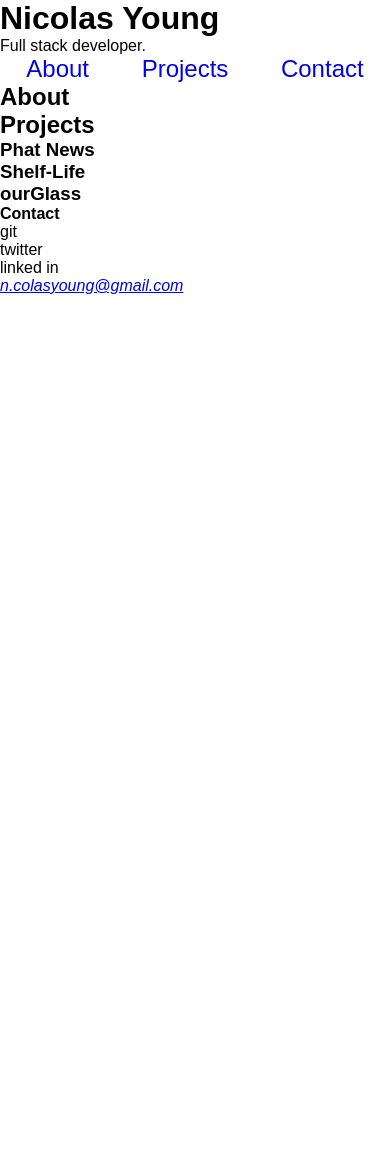
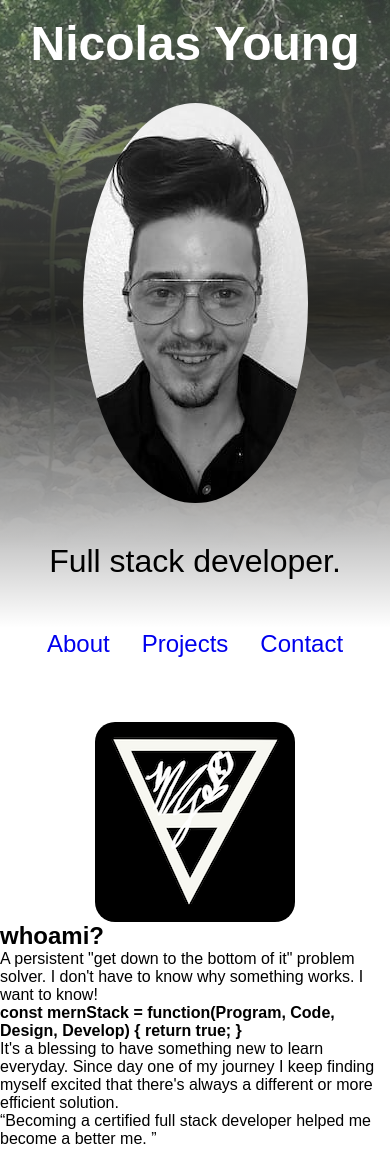
Before and after one commit to bodashii/potential-waddle, a plain HTML site: page index.html in a window 390 px wide. Shown: the top 1150 px of the page. Before the commit the page ends 844 px from the top, so only its background shows below. Drawn offline with Linux system fonts and the light colour scheme.

Commit message:
updated hero style, added multiple images for responsiveness, fixed load performance per google lighthouse, added about section content

```diff
--- a/index.html
+++ b/index.html
@@ -1,16 +1,29 @@
 <!DOCTYPE html>
 <html lang="en">
   <head>
-    <meta charset="UTF-8">
-    <meta http-equiv="X-UA-Compatible" content="IE=edge">
-    <meta name="viewport" content="width=device-width, initial-scale=1.0">
-    <meta name="description" content="Nicolas Young's Full Stack Web Developer Portfolio">
+    <meta charset="UTF-8" />
+    <meta http-equiv="X-UA-Compatible" content="IE=edge" />
+    <meta name="viewport" content="width=device-width, initial-scale=1.0" />
+    <meta
+      name="description"
+      content="Nicolas Young's Full Stack Web Developer Portfolio"
+    />
     <link rel="stylesheet" href="./style.css" />
+    <link rel="icon" type="image/x-icon" href="images/favicon.ico" />
     <title>Nicolas Young - Full Stack Dev</title>
   </head>
   <body>
+    <section class="hero">
+      <header>
         <h1>Nicolas Young</h1>
+        <picture>
+          <source media="(min-width:400px)" srcset="/images/himg-sm.webp" />
+          <source media="(max-width:600px)" srcset="/images/himg-lg.webp" />
+          <img  src="/images/himg.webp" alt="Nicolas Young" width="auto" />
+        </picture>
         <p>Full stack developer.</p>
+      </header>
+    </section>
 
     <nav>
       <ul>
@@ -20,9 +33,28 @@
       </ul>
     </nav>
 
+    <div id="content"></div>
+
+
+    <img height="200" width="200" id="logo" alt="logo" src="/images/logo.webp" />
     <main>
       <section id="about">
-            <h2>About</h2>
+        <h2>whoami?</h2>
+        <p>
+          A persistent "get down to the bottom of it" problem solver.
+          I don't have to know why something works. I want to know!
+        </p>
+        <p>
+          <b>const mernStack = function(Program, Code, Design, Develop) { return true; }</b>
+        </p>
+        <p>
+          It's a blessing to have something new to learn everyday. Since day
+          one of my journey I keep finding myself excited that there's always
+          a different or more efficient solution.
+        </p>
+        <q>Becoming a certified full stack developer helped me become a better
+          me.
+        </q>
       </section>
       <section id="projects">
         <h2>Projects</h2>
@@ -46,7 +78,9 @@
         <li>twitter</li>
         <li>linked in</li>
       </ul>
-        <address><a href="mailto:n.colasyoung@gmail.com">n.colasyoung@gmail.com</a></address>
+      <address>
+        <a href="mailto:n.colasyoung@gmail.com">n.colasyoung@gmail.com</a>
+      </address>
     </footer>
   </body>
 </html>
--- a/style.css
+++ b/style.css
@@ -9,14 +9,87 @@ body {
     font-size: 16px;
 }
 
+nav {
+    margin: 2em;
+    padding: 1em;
+}
+
 nav ul {
     display: flex;
-    flex-direction: flex-row;
-    justify-content: space-around;
+    flex-direction: row;
+    justify-content:center;
     list-style: none;
+    margin-top: 1em;
 }
 
-.nav-link {
+nav ul li {
+    padding: 0 1em;
+    margin: 1em auto;
+}
+
+/* #port-pic {
+    width: 100%;
+    height: auto;
+} */
+
+img {
+    width: auto;
+    height: 100%;
+}
+
+.hero {
+    background-image: linear-gradient(to bottom, rgba(0,0,0, 0), rgba(255, 255, 255, 1)), url("images/hero-bg.webp");
+    background-size: cover;
+    background-position: center;
+    width: 100%;
+    height: 550px;
+    object-fit: contain;
+    margin-bottom: 1em;
+}
+
+@media screen and (max-width: 800px) {
+    .hero {
+        background-image: linear-gradient(to bottom, rgba(0,0,0, 0), rgba(255, 255, 255, 1)), url("images/hero-bg-sm.webp");
+        background-size: cover;
+        background-position: 70% 10%;
+    }
+}
+
+section {
+    margin-bottom: 1em;
+}
+
+header {
+    color: #fff;
+    padding: 1rem;
+    text-align: center;
+    font-size: 2em;
+    background: linear-gradient(rgba(255, 255, 255, 0.2),rgba(0, 0, 0, 0.8), rgba(255, 255, 255, 0) );
+}
+
+header picture img {
+    border-radius: 70%;
+    margin-top: 1em;
+}
+
+header p {
+    color: black;
+    margin: 1em 0;
+}
+
+#logo {
+    border-radius: 10%;
+    display: block;
+    margin: 0 auto;
+    height: 200px;
+    width: 200px;
+}
+
+nav ul li .nav-link {
     font-size: 1.5em;
     text-decoration: none;
 }
+
+#about {
+    /* display: none; */
+}
```
Also changed, not shown: images/favicon.ico (added), images/hero-bg-sm.webp (added), images/hero-bg.webp (added), images/himg-lg.webp (added), images/himg-sm.webp (added), images/himg.webp (added), images/logo.webp (added). Lines whose indentation alone changed are shown as unchanged.
